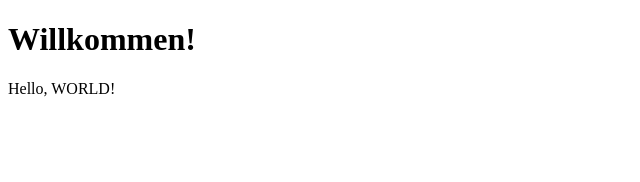
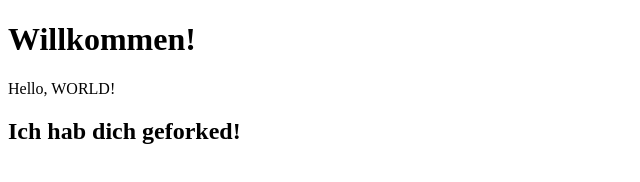
Before and after one commit to julianniessner/bootstrap, a plain HTML site: page index.html in a window 1280 px wide. Shown: the whole page, without its empty margins (0-640 px from the left). Drawn offline with Linux system fonts and the light colour scheme.

Commit message:
fixed a bug

```diff
--- a/index.html
+++ b/index.html
@@ -11,6 +11,7 @@
 <article>
 	<p>
 		Hello, WORLD!
+		<h1>Ich hab dich geforked!</h1>
 	</p>
 </article>
 </body>
```
